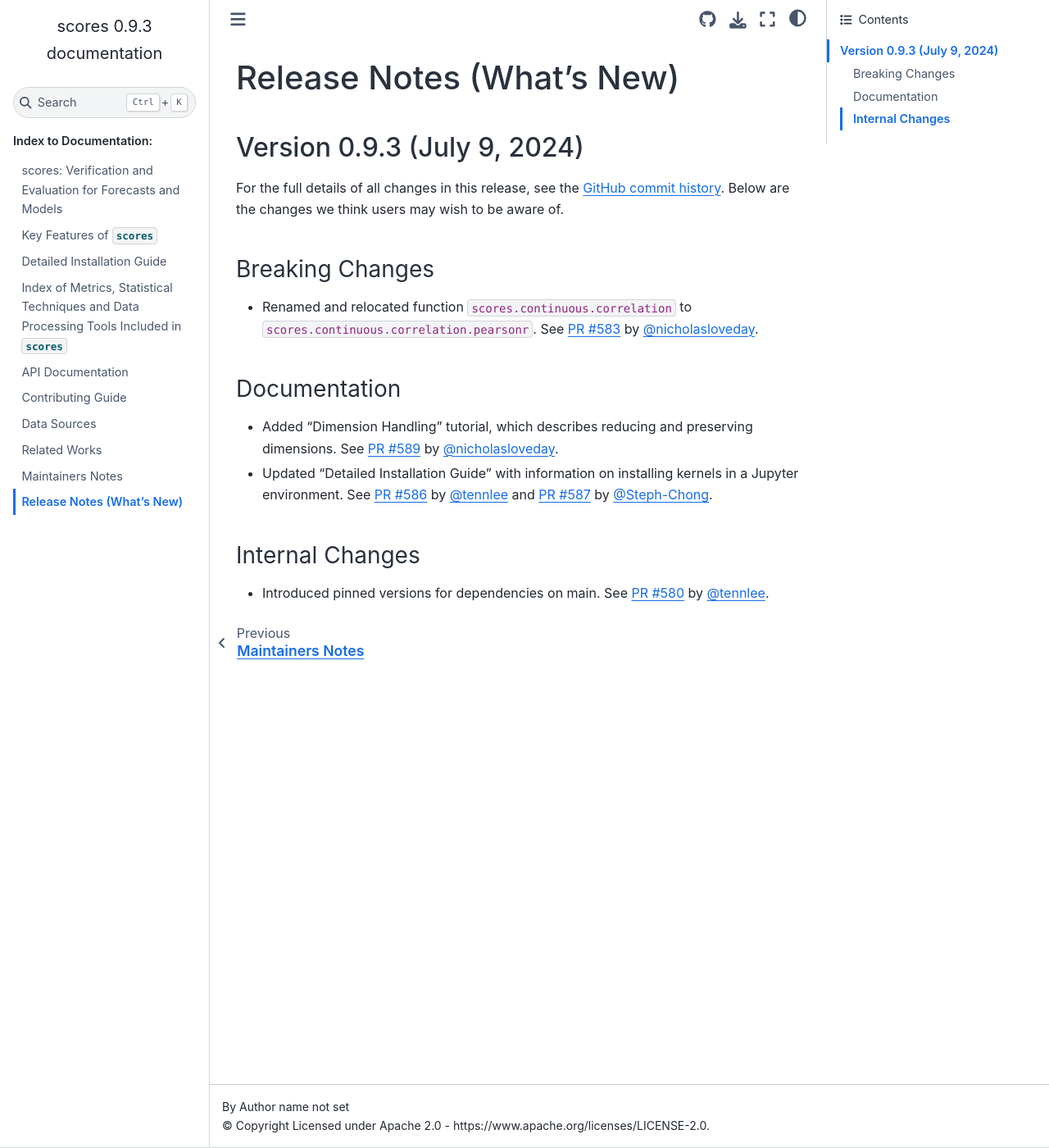
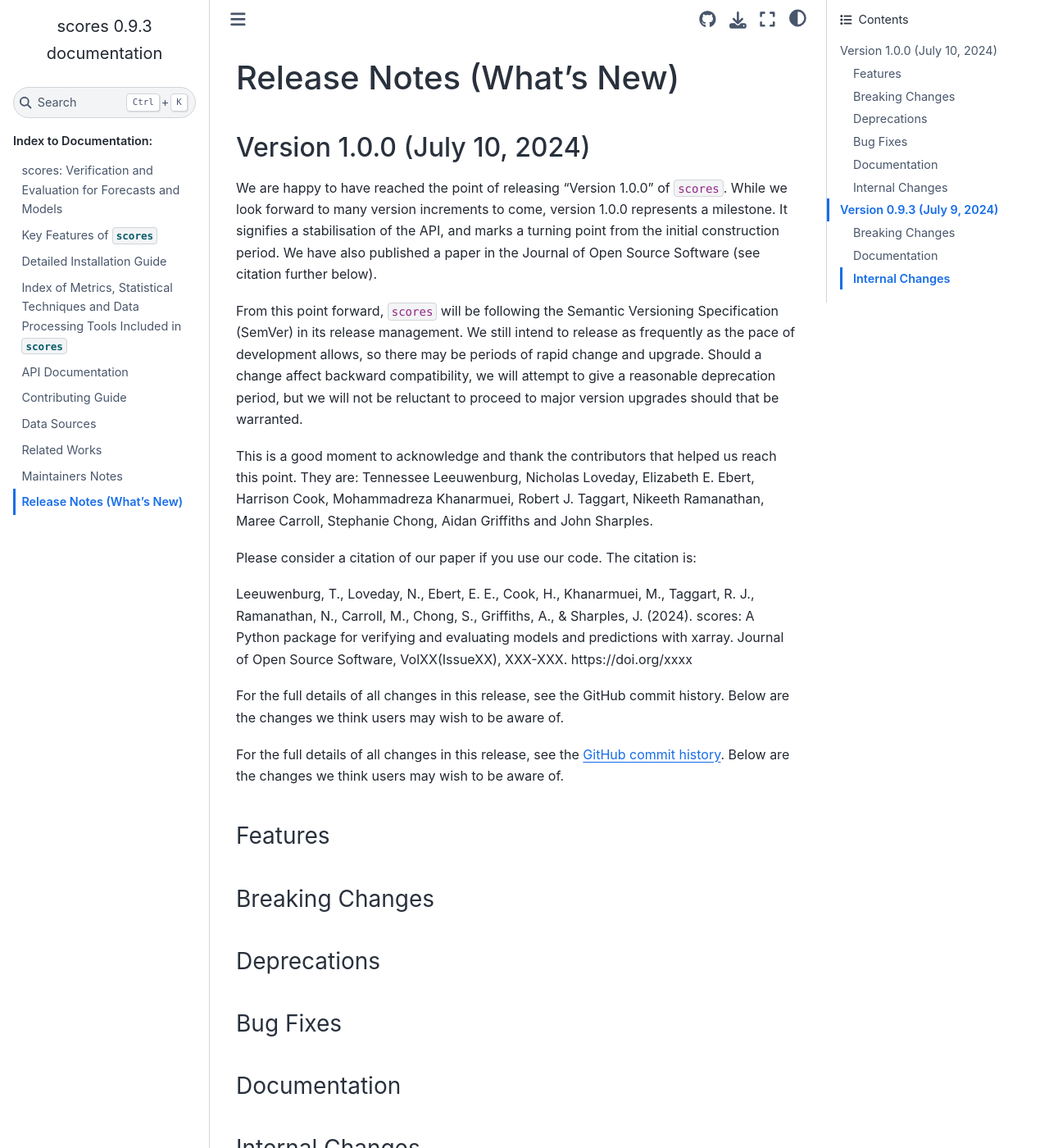
Before and after one commit to nci/scores, a Sphinx documentation site: the page built from docs/release_notes.md, in a window 1280 px wide and 1400 px high. Shown: the whole window at 82% size. Built offline with Sphinx 7.4.7 and the Sphinx Book theme 1.1.4, drawn with Linux system fonts in a browser that asks for light colours; pages that are not in the unit, such as notebooks, are missing from menus.

Commit message:
Draft release notes for version 1.0.0

```diff
--- a/docs/release_notes.md
+++ b/docs/release_notes.md
@@ -1,4 +1,27 @@
 # Release Notes (What's New)
+
+## Version 1.0.0 (July 10, 2024)
+
+We are happy to have reached the point of releasing “Version 1.0.0” of `scores`. While we look forward to many version increments to come, version 1.0.0 represents a milestone. It signifies a stabilisation of the API, and marks a turning point from the initial construction period. We have also published a paper in the Journal of Open Source Software (see citation further below).
+
+From this point forward, `scores` will be following the Semantic Versioning Specification (SemVer) in its release management. We still intend to release as frequently as the pace of development allows, so there may be periods of rapid change and upgrade. Should a change affect backward compatibility, we will attempt to give a reasonable deprecation period, but we will not be reluctant to proceed to major version upgrades should that be warranted.
+
+This is a good moment to acknowledge and thank the contributors that helped us reach this point. They are: Tennessee Leeuwenburg, Nicholas Loveday, Elizabeth E. Ebert, Harrison Cook, Mohammadreza Khanarmuei, Robert J. Taggart, Nikeeth Ramanathan, Maree Carroll, Stephanie Chong, Aidan Griffiths and John Sharples.
+
+Please consider a citation of our paper if you use our code. The citation is:
+
+Leeuwenburg, T., Loveday, N., Ebert, E. E., Cook, H., Khanarmuei, M., Taggart, R. J., Ramanathan, N., Carroll, M., Chong, S., Griffiths, A., & Sharples, J. (2024). scores: A Python package for verifying and evaluating models and predictions with xarray. Journal of Open Source Software, VolXX(IssueXX), XXX-XXX. https://doi.org/xxxx
+
+For the full details of all changes in this release, see the GitHub commit history. Below are the changes we think users may wish to be aware of.
+
+For the full details of all changes in this release, see the [GitHub commit history](https://github.com/nci/scores/compare/0.9.3...1.0.0). Below are the changes we think users may wish to be aware of.
+
+### Features
+### Breaking Changes
+### Deprecations
+### Bug Fixes
+### Documentation
+### Internal Changes
 
 ## Version 0.9.3 (July 9, 2024)
 
```
